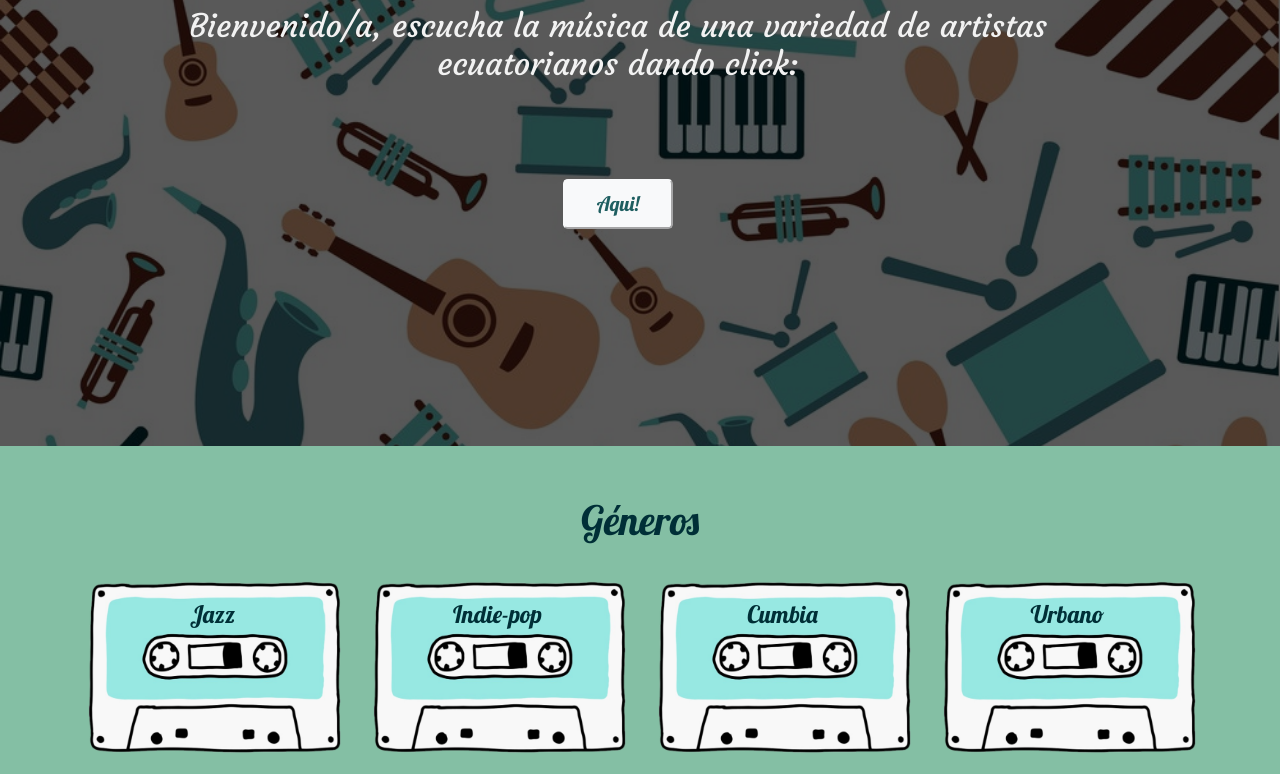
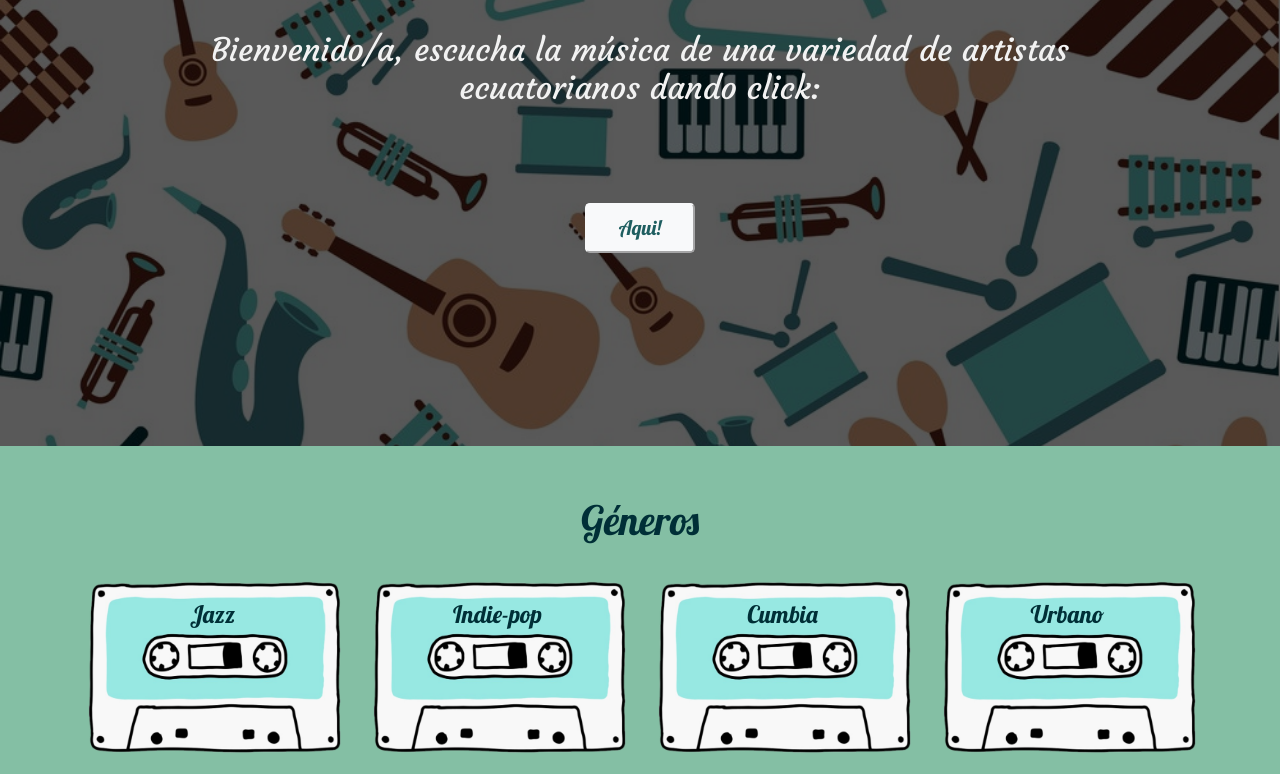
Before and after one commit to EricAlarcon441/EricAlarcon441.github.io, a plain HTML site: page index.html in a window 1280 px wide. Shown: the part 410-1184 px from the top of the page. Drawn offline with nearby package versions, Linux system fonts and the light colour scheme.

Commit message:
Update index.html

```diff
--- a/index.html
+++ b/index.html
@@ -53,9 +53,9 @@
     <header id="inicio">
         <div class="overlay"></div>
         <img src="img/fondo3.jpg" alt="">
-        <div class="container h-100 m-5 ">
+        <div class="container h-100 mt-5 ">
             <div class="d-flex h-100 text-center align-items-center">
-                <div class="w-100 text-white">
+                <div class="w-100 mt-5 text-white">
                     <h1 >Música Ecuatoriana</h1>
                     <h2 class="mx-5 my-5 mt-5">Bienvenido/a, escucha la música de una variedad de artistas ecuatorianos dando click:</h2>
                     <button type="button" class="btn-lg btn-light m-5"><a data-scroll href="#generos" class="nav-link d-inline">Aqui!</a></button>
```
